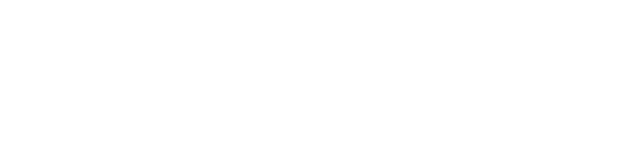
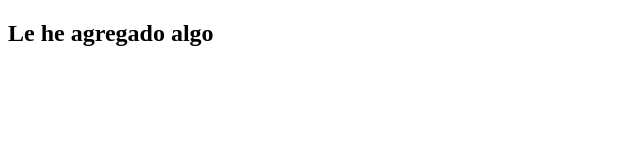
Before and after one commit to jeffry0902/mi_primer_repositorio, a plain HTML site: page index.html in a window 1280 px wide. Shown: the whole page, without its empty margins (0-640 px from the left). Drawn offline with Linux system fonts and the light colour scheme.

Commit message:
he agregado

```diff
--- a/index.html
+++ b/index.html
@@ -6,6 +6,6 @@
     <title>PAGINA WEB</title>
 </head>
 <body>
-
+    <h2>Le he agregado algo</h2>
 </body>
 </html>
```
